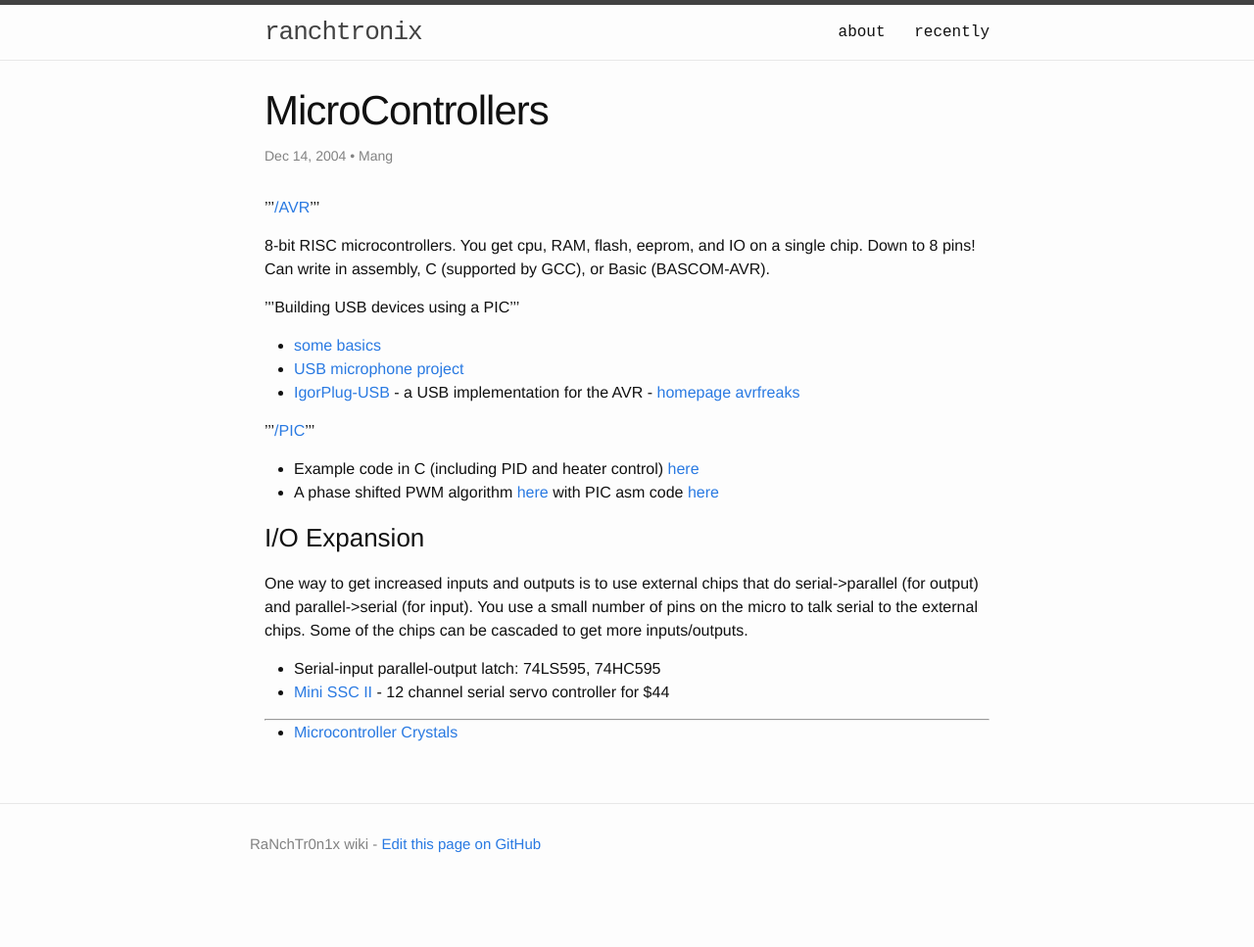
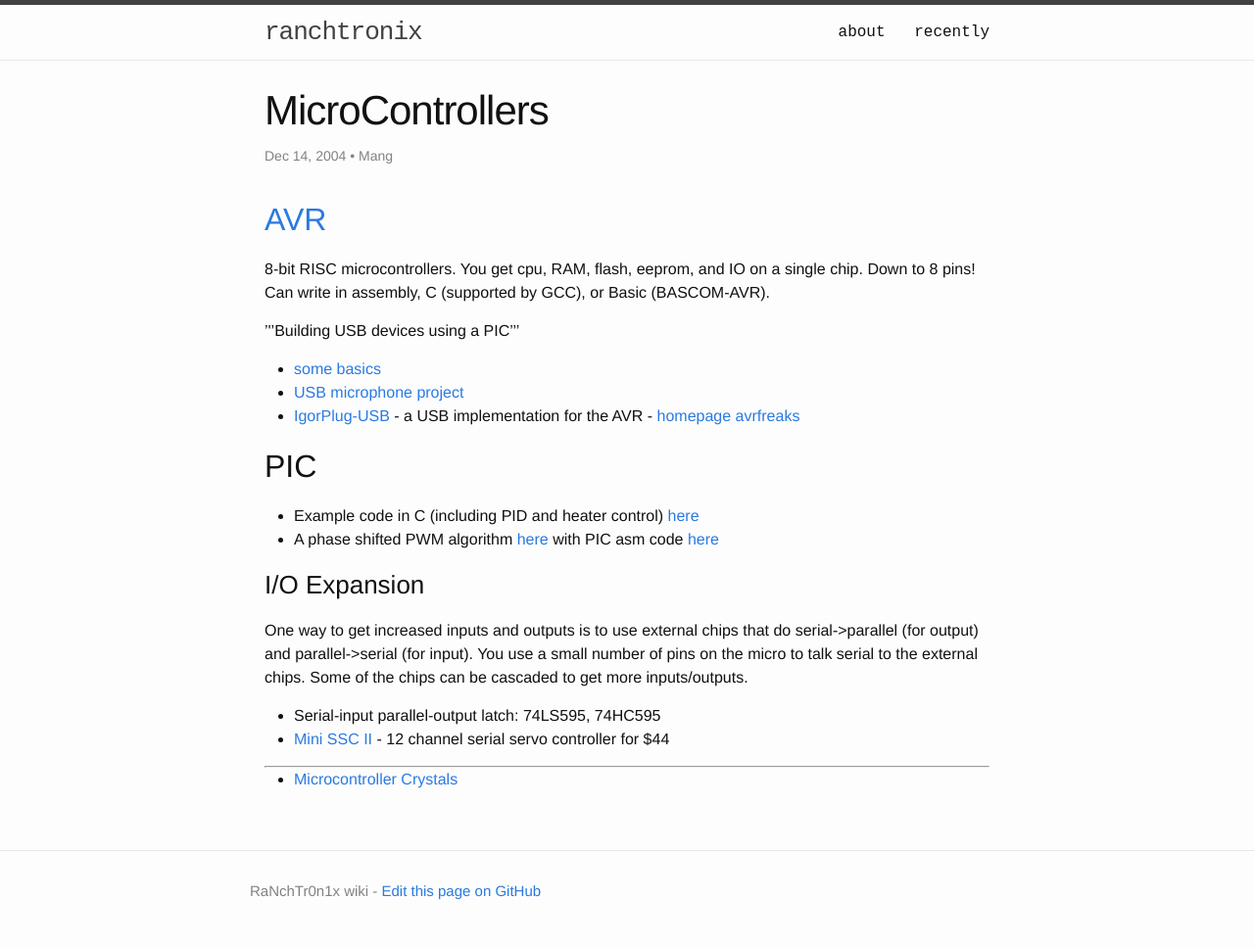
Before and after one commit to rajbot/ranchtronix, a Jekyll site: the page built from _posts/2003-04-26-MicroControllers.md, in a window 1280 px wide. Shown: the whole page at 98% size. Built offline with Jekyll 4.4.1, drawn with Linux system fonts in a browser that asks for light colours; Markdown is read by kramdown in place of the engine named in the settings; before the commit the page ends 919 px from its top, so only the background shows below that; part of the change alters nothing that is shown.

```diff
--- a/_posts/2003-04-26-MicroControllers.md
+++ b/_posts/2003-04-26-MicroControllers.md
@@ -5,7 +5,7 @@ layout: post
 title: MicroControllers
 ---
 
-'''[/AVR](/AVR.html)'''
+## [AVR](/microcontrollers/AVR.html)
 
 8-bit RISC microcontrollers.  You get cpu, RAM, flash, eeprom, and IO on a single chip.  Down to 8 pins!  Can write in assembly, C (supported by GCC), or Basic (BASCOM-AVR).
 
@@ -15,7 +15,7 @@ title: MicroControllers
 * [USB microphone project](http://www.alanmacek.com/usb/project.html)
 * [IgorPlug-USB](http://www.cesko.host.sk/IgorPlugUSB/IgorPlug-USB%20(AVR)_eng.htm) - a USB implementation for the AVR - [homepage](http://www.cesko.host.sk/IgorPlugUSB/IgorPlug-USB%20(AVR)_eng.htm) [avrfreaks](http://www.avrfreaks.net/Tools/showtools.php?ToolID=459)
 
-'''[/PIC](/PIC.html)'''
+## PIC
 
 * Example code in C (including PID and heater control) [here](http://www.microchipc.com/sourcecode/)
 * A phase shifted PWM algorithm [here](http://www.dattalo.com/technical/theory/pwm.html) with PIC asm code [here](http://www.dattalo.com/technical/software/pic/pwm8.asm)
```
